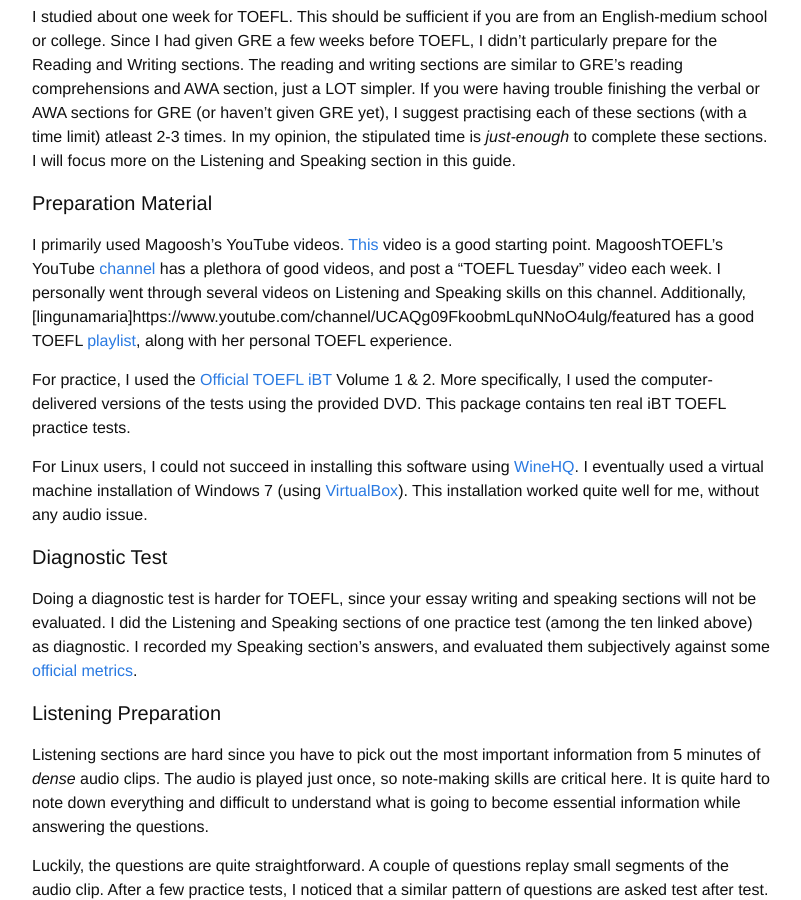
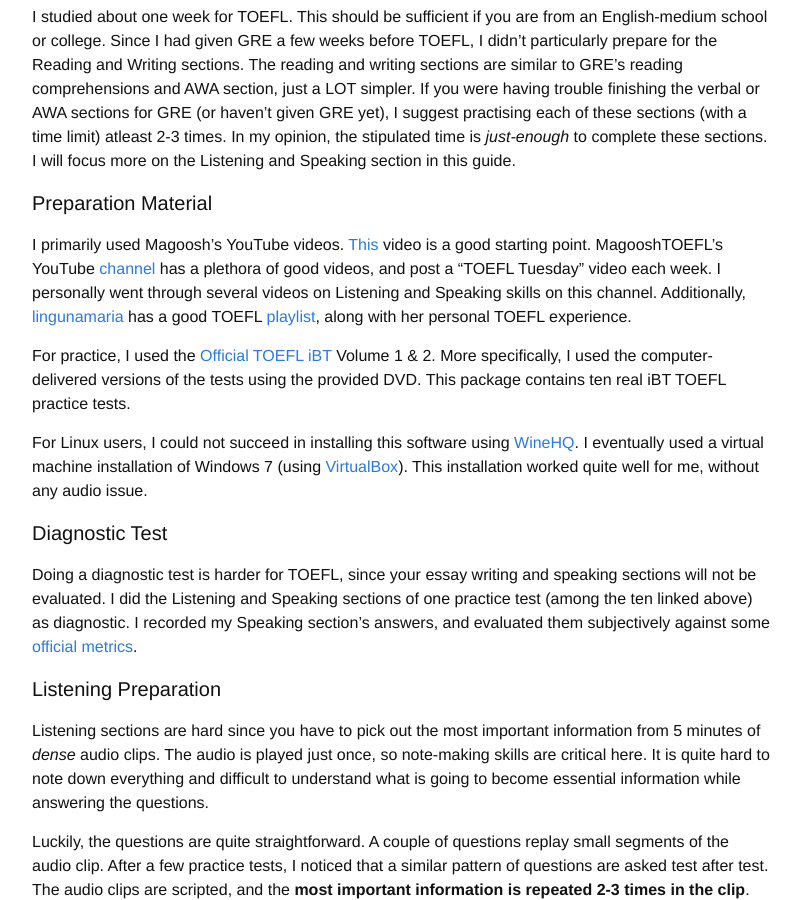
Before and after one commit to martiansideofthemoon/martiansideofthemoon.github.io, a Jekyll site: the page built from _posts/2017-12-08-gre-toefl-preparation-2.markdown, in a window 1280 px wide and 900 px high, scrolled down 795 px. Shown: the whole window, without its empty margins (238-1039 px from the left). Built offline with Jekyll 4.4.1, drawn with Linux system fonts in a browser that asks for light colours; comment, search, counter and statistics services are not loaded; part of the change alters nothing that is shown.

```diff
--- a/_includes/head.html
+++ b/_includes/head.html
@@ -2,6 +2,7 @@
   <meta charset="utf-8">
   <meta http-equiv="X-UA-Compatible" content="IE=edge">
   <meta name="viewport" content="width=device-width, initial-scale=1">
+  <meta property="og:image" content="https://pbs.twimg.com/profile_images/880466710880555010/i6hyz-1G_400x400.jpg">
 
   <title>{% if page.title %}{{ page.title | escape }}{% else %}{{ site.title | escape }}{% endif %}</title>
   <meta name="description" content="{% if page.excerpt %}{{ page.excerpt | strip_html | strip_newlines | truncate: 160 }}{% else %}{{ site.description }}{% endif %}">
--- a/_posts/2017-12-08-gre-toefl-preparation-2.markdown
+++ b/_posts/2017-12-08-gre-toefl-preparation-2.markdown
@@ -24,7 +24,7 @@ I studied about one week for TOEFL. This should be sufficient if you are from an
 
 #### Preparation Material
 
-I primarily used Magoosh's YouTube videos. [This](https://www.youtube.com/watch?v=tPkfMf-FFW8) video is a good starting point. MagooshTOEFL's YouTube [channel](https://www.youtube.com/user/MagooshTOEFL/) has a plethora of good videos, and post a "TOEFL Tuesday" video each week. I personally went through several videos on Listening and Speaking skills on this channel. Additionally, [lingunamaria]https://www.youtube.com/channel/UCAQg09FkoobmLquNNoO4ulg/featured has a good TOEFL [playlist](https://www.youtube.com/watch?v=Hw6PvrRiv20&list=PLoDjs_CkjI66XZ8sDqClffaFfEz4gEux3), along with her personal TOEFL experience.
+I primarily used Magoosh's YouTube videos. [This](https://www.youtube.com/watch?v=tPkfMf-FFW8) video is a good starting point. MagooshTOEFL's YouTube [channel](https://www.youtube.com/user/MagooshTOEFL/) has a plethora of good videos, and post a "TOEFL Tuesday" video each week. I personally went through several videos on Listening and Speaking skills on this channel. Additionally, [lingunamaria](https://www.youtube.com/channel/UCAQg09FkoobmLquNNoO4ulg/featured) has a good TOEFL [playlist](https://www.youtube.com/watch?v=Hw6PvrRiv20&list=PLoDjs_CkjI66XZ8sDqClffaFfEz4gEux3), along with her personal TOEFL experience.
 
 For practice, I used the [Official TOEFL iBT](https://www.amazon.in/dp/9385880195/ref=pd_lpo_sbs_dp_ss_2?pf_rd_p=cd818f9c-142a-4b42-ad2c-f0421857aaf5&pf_rd_s=lpo-top-stripe&pf_rd_t=201&pf_rd_i=8175964936&pf_rd_m=A1VBAL9TL5WCBF&pf_rd_r=JKF239A8EWMX54DTKN10&pf_rd_r=JKF239A8EWMX54DTKN10&pf_rd_p=cd818f9c-142a-4b42-ad2c-f0421857aaf5) Volume 1 & 2. More specifically, I used the computer-delivered versions of the tests using the provided DVD. This package contains ten real iBT TOEFL practice tests.
 
```
